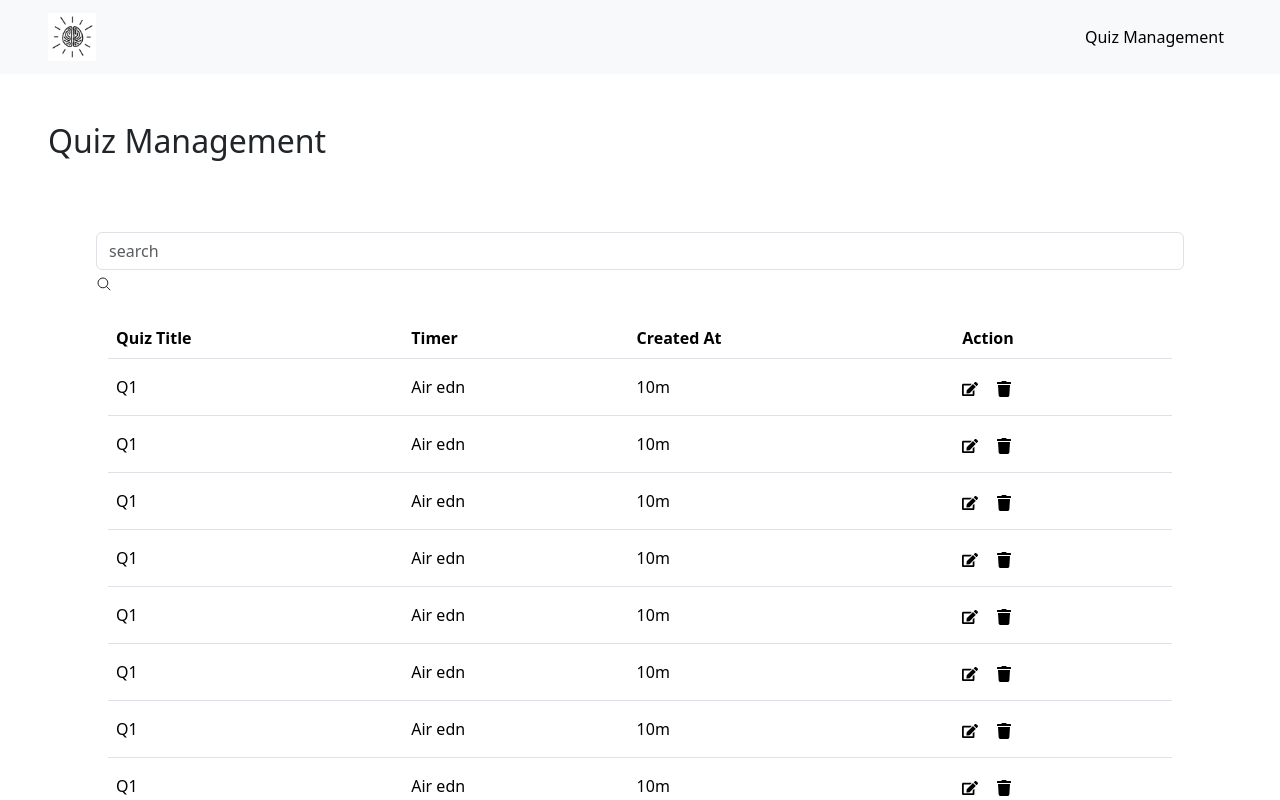
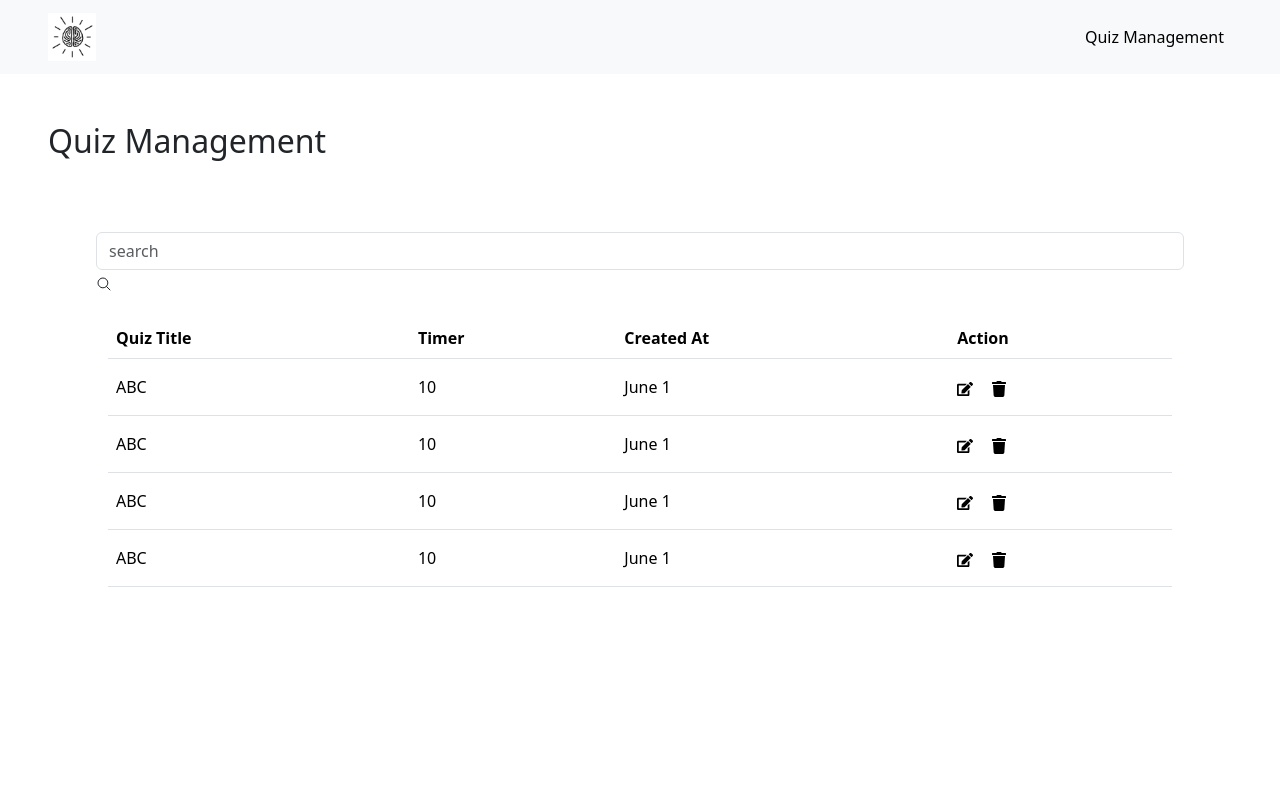
Before and after one commit to roja-cherry/innovator_quiz, a React (Vite) app: page /admin/quiz-management in a window 1280 px wide. Shown: the top 800 px of the page. Built offline with nearby package versions, Linux system fonts and the light colour scheme.

Commit message:
usesatae changes

```diff
--- a/src/components/quiz-management/QuizManagementTable.jsx
+++ b/src/components/quiz-management/QuizManagementTable.jsx
@@ -2,7 +2,32 @@ import React, { useState } from "react";
 import { FaEdit, FaTrash } from "react-icons/fa";
 
 const QuizManagementTable = () => {
-  const [data, setData] = useState([0, 1, 2, 5, 6, 6, 5, 4, 4, 3, 3]);
+  const [data, setData] = useState([
+    {
+      quizId: 1,
+      quizName: "ABC",
+      createdAt: "June 1",
+      duration: 10
+    },
+    {
+      quizId: 2,
+      quizName: "ABC",
+      createdAt: "June 1",
+      duration: 10
+    },
+    {
+      quizId: 3,
+      quizName: "ABC",
+      createdAt: "June 1",
+      duration: 10
+    },
+    {
+      quizId: 4,
+      quizName: "ABC",
+      createdAt: "June 1",
+      duration: 10
+    }
+  ]);
 
   return (
     <div className="container mt-4">
@@ -18,9 +43,9 @@ const QuizManagementTable = () => {
         <tbody>
           {data.map((quiz, index) => (
             <tr key={index}>
-              <td scope="row">Q1</td>
-              <td>Air edn</td>
-              <td>10m</td>
+              <td scope="row">{quiz.quizName}</td>
+              <td>{quiz.duration}</td>
+              <td>{quiz.createdAt}</td>
               <td>
                 <FaEdit style={{ cursor: "pointer", marginRight: "10px" }} />
                 <FaTrash className="ms-2" style={{ cursor: "pointer" }} />
```
